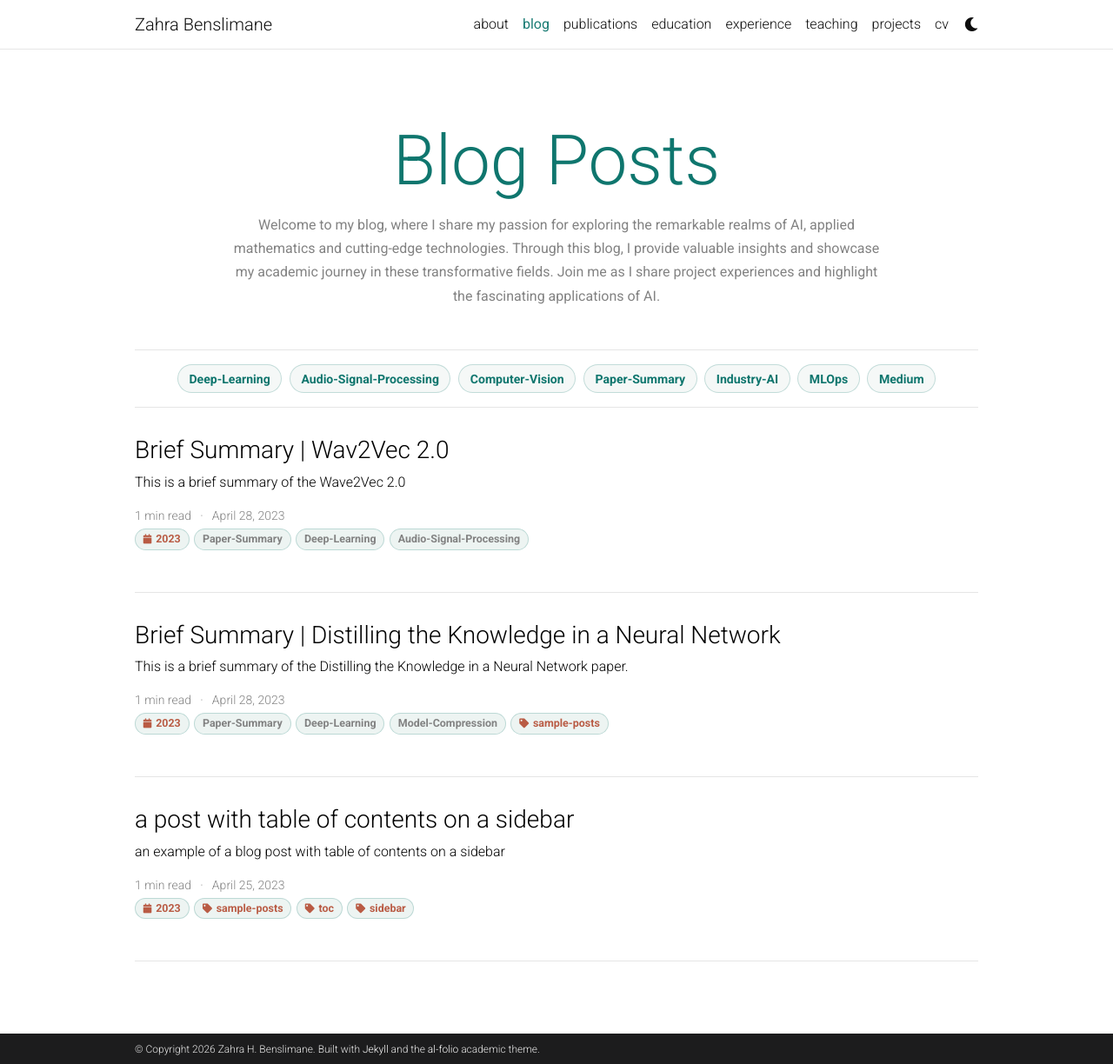
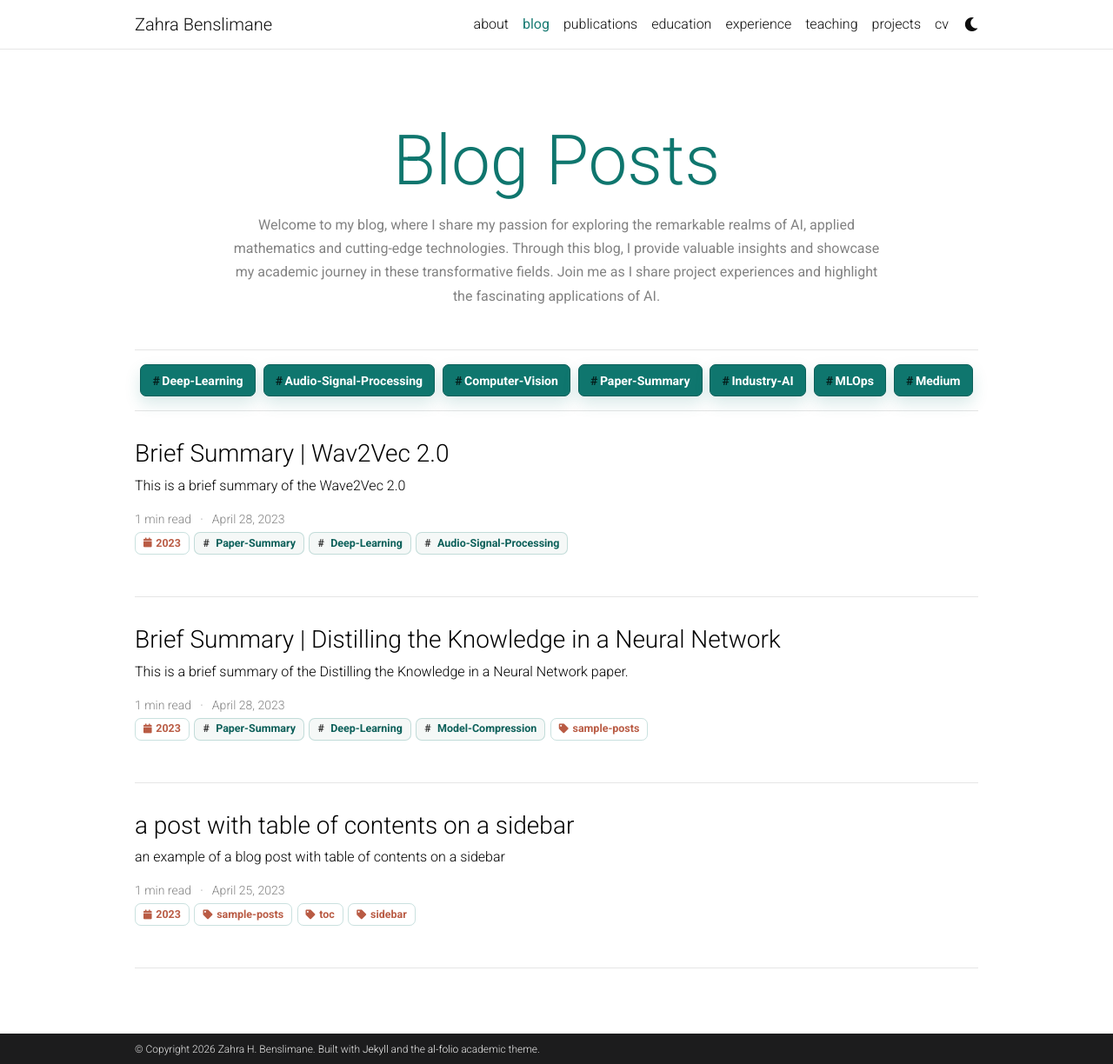
Before and after one commit to ZahraBenslimane/Portfolio, a Jekyll site: the page built from blog/index.html, in a window 1280 px wide and 1224 px high. Shown: the whole window at 87% size. Built offline with Jekyll 4.4.1, drawn with Linux system fonts in a browser that asks for light colours; the list of posts is cut into pages by our own code; comment, search, counter and statistics services are not loaded; a style sheet for code colours, icons or effects is not loaded.

Commit message:
new version

```diff
--- a/_layouts/post.html
+++ b/_layouts/post.html
@@ -22,7 +22,9 @@ layout: default
       <a class="post-chip post-chip--year" href="{{ year | prepend: '/blog/' | prepend: site.baseurl}}"> <i class="fas fa-calendar fa-sm"></i> {{ year }} </a>
       {%- if tags != "" %}
         {% for tag in page.tags -%}
-        <a class="post-chip" href="{{ tag | slugify | prepend: '/blog/tag/' | prepend: site.baseurl}}">{{ tag }}</a>
+        <a class="post-chip" href="{{ tag | slugify | prepend: '/blog/tag/' | prepend: site.baseurl}}">
+          <span class="post-chip__hash" aria-hidden="true">#</span>{{ tag }}
+        </a>
           {% endfor -%}
       {% endif %}
 
--- a/_sass/_base.scss
+++ b/_sass/_base.scss
@@ -420,24 +420,37 @@ footer.sticky-bottom {
 .post-chip {
   align-items: center;
   border: 1px solid var(--portfolio-border);
-  border-radius: 999px;
+  border-radius: 7px;
   display: inline-flex;
   font-weight: 700;
   line-height: 1;
   text-decoration: none !important;
+  transition: background-color 160ms ease, border-color 160ms ease, box-shadow 160ms ease, color 160ms ease, transform 160ms ease;
 }
 
 .tag-chip {
-  background: var(--portfolio-surface);
-  color: var(--portfolio-accent) !important;
+  background: var(--portfolio-accent);
+  border-color: var(--portfolio-accent-strong);
+  box-shadow: 0 8px 18px rgba(15, 118, 110, 0.16);
+  color: #fff !important;
   font-size: 0.88rem;
-  padding: 0.55rem 0.78rem;
+  min-height: 2.35rem;
+  padding: 0.58rem 0.82rem;
 }
 
 .tag-chip:hover {
-  background: var(--portfolio-accent);
-  border-color: var(--portfolio-accent);
+  background: var(--portfolio-accent-strong);
+  border-color: var(--portfolio-accent-strong);
+  box-shadow: 0 10px 22px rgba(15, 118, 110, 0.22);
   color: #fff !important;
+  transform: translateY(-1px);
+}
+
+.tag-chip__hash,
+.post-chip__hash {
+  font-weight: 800;
+  margin-right: 0.16rem;
+  opacity: 0.72;
 }
 
 .post-chip-row {
@@ -448,20 +461,23 @@ footer.sticky-bottom {
 }
 
 .post-chip {
-  background: var(--portfolio-surface-2);
-  color: var(--global-text-color-light) !important;
+  background: var(--portfolio-surface);
+  color: var(--portfolio-accent-strong) !important;
   font-size: 0.78rem;
   gap: 0.3rem;
-  padding: 0.32rem 0.55rem;
+  padding: 0.36rem 0.56rem;
 }
 
 .post-chip:hover {
+  background: var(--portfolio-surface-2);
   border-color: var(--portfolio-accent);
   color: var(--portfolio-accent-strong) !important;
+  transform: translateY(-1px);
 }
 
 .post-chip--year,
 .post-chip--category {
+  background: transparent;
   color: var(--portfolio-warm) !important;
 }
 
--- a/blog/index.html
+++ b/blog/index.html
@@ -30,7 +30,9 @@ pagination:
     <ul>
       {% for tag in site.display_tags %}
         <li>
-          <a class="tag-chip" href="{{ tag | slugify | prepend: '/blog/tag/' | relative_url }}">{{ tag }}</a>
+          <a class="tag-chip" href="{{ tag | slugify | prepend: '/blog/tag/' | relative_url }}">
+            <span class="tag-chip__hash" aria-hidden="true">#</span>{{ tag }}
+          </a>
         </li>
       {% endfor %}
     </ul>
@@ -82,7 +84,9 @@ pagination:
 
           {% if tags != "" %}
             {% for tag in post.tags %}
-            <a class="post-chip" href="{{ tag | slugify | prepend: '/blog/tag/' | prepend: site.baseurl}}">{{ tag }}</a>
+            <a class="post-chip" href="{{ tag | slugify | prepend: '/blog/tag/' | prepend: site.baseurl}}">
+              <span class="post-chip__hash" aria-hidden="true">#</span>{{ tag }}
+            </a>
               {% endfor %}
           {% endif %}
 
```
